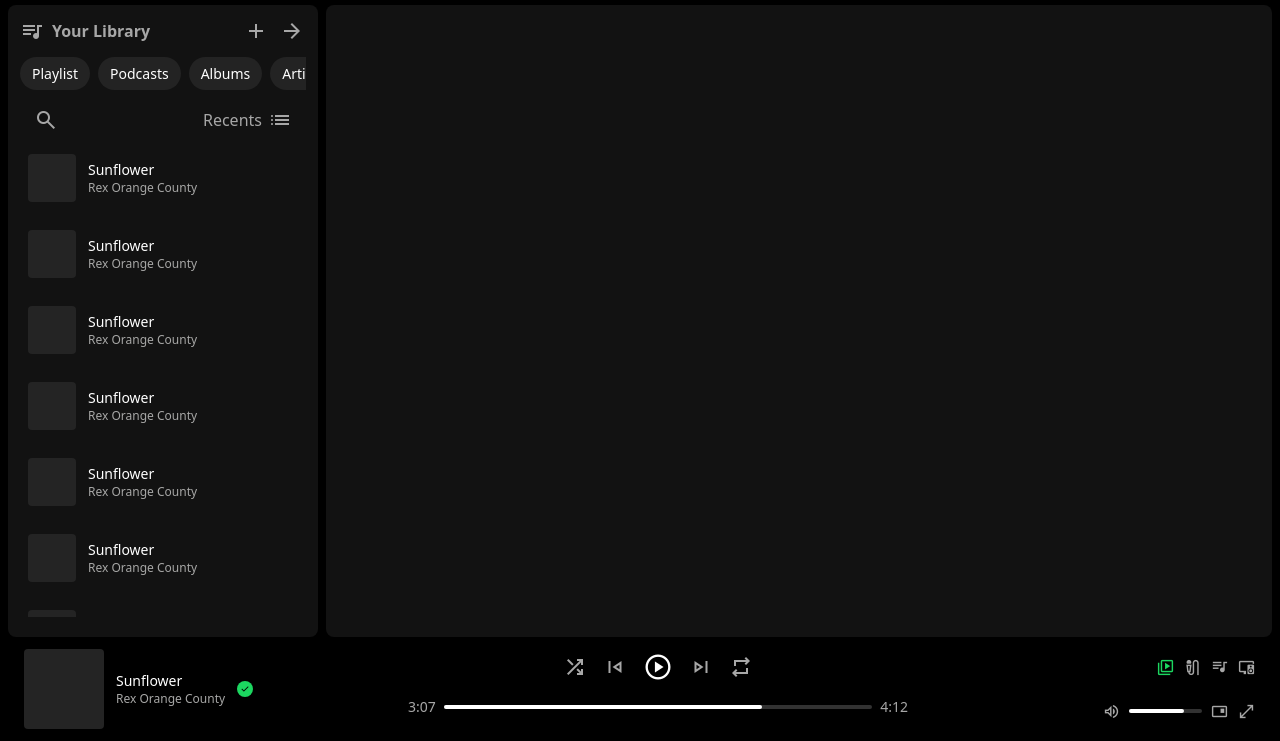
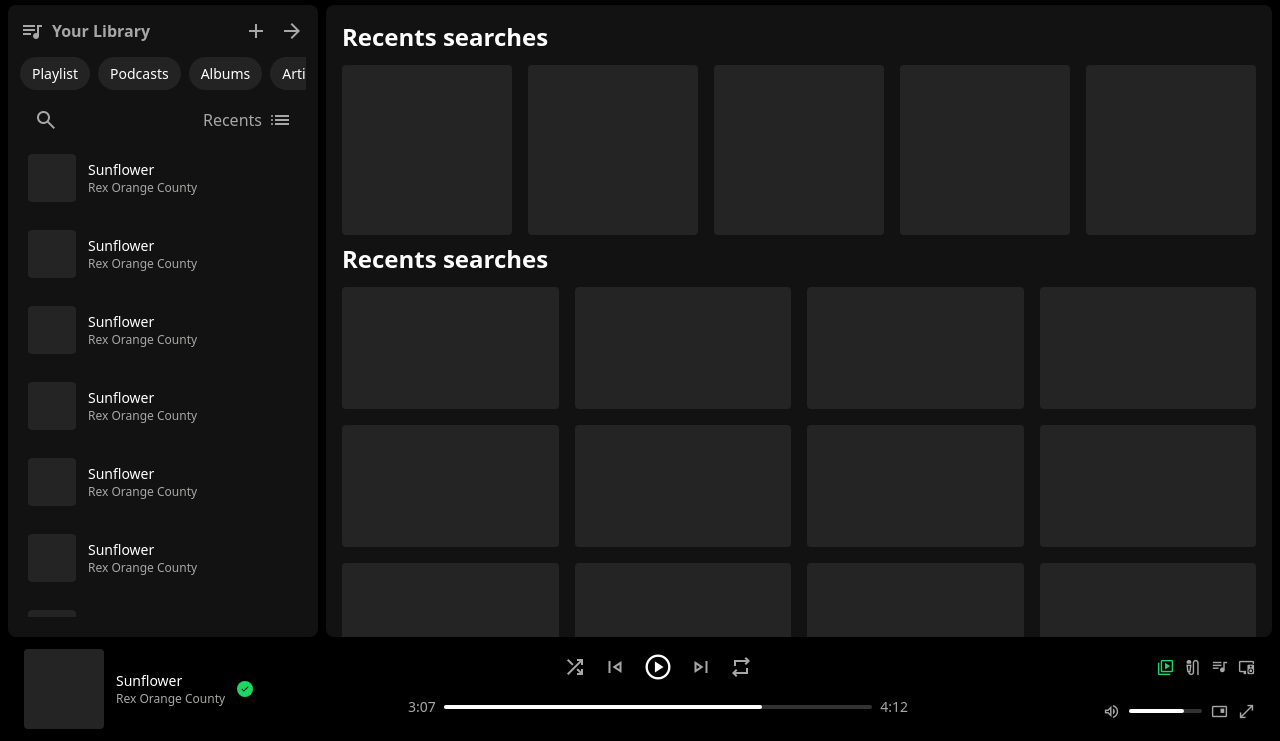
Before and after one commit to idealkritarat/responsive-spotify-desktop-tailwind, a plain HTML site: page index.html in a window 1280 px wide. Shown: the part 59-800 px from the top of the page. Drawn offline with nearby package versions, Linux system fonts and the light colour scheme.

Commit message:
fix: responsive main sections

```diff
--- a/index.html
+++ b/index.html
@@ -65,8 +65,8 @@
             </span>
         </div>
     </nav>
-    <main class="flex lg:grid grid-cols-4 grid-flow-col w-full h-[calc(100vh-168px)] px-2 gap-2">
-        <div class="col-span-1 bg-[#121212] h-[calc(100vh-168)] rounded-lg">
+    <main class="flex lg:grid grid-cols-4 grid-flow-col w-full h-[calc(100vh-168px)] px-2 gap-2 max-w-[100vw]">
+        <div class="col-span-1 bg-[#121212] h-[calc(100vh-168px)] rounded-lg">
             <div class="flex justify-center lg:justify-between p-3 items-center">
                 <div class="flex items-center  gap-2 group cursor-pointer">
                     <span class="material-symbols-outlined text-[#A7A7A7] group-hover:text-white transition-all">
@@ -190,8 +190,46 @@
                 </div>
             </div>
         </div>
-        <div class="col-span-3 bg-[#121212] lg:h-[calc(100vh-168)] rounded-lg h-full w-full">
-
+        <div class="flex flex-col gap-2 col-span-3 bg-[#121212] h-[calc(100vh-168px)] rounded-lg w-full p-4 overflow-y-scroll">
+            <section>
+                <span class="text-2xl text-white font-semibold mb-3 block">Recents searches</span>
+                <div class="flex overflow-x-scroll gap-4 w-full *:shrink-0">
+                    <div class="bg-[#242424] w-[170px] h-[170px] rounded"></div>
+                    <div class="bg-[#242424] w-[170px] h-[170px] rounded"></div>
+                    <div class="bg-[#242424] w-[170px] h-[170px] rounded"></div>
+                    <div class="bg-[#242424] w-[170px] h-[170px] rounded"></div>
+                    <div class="bg-[#242424] w-[170px] h-[170px] rounded"></div>
+                    <div class="bg-[#242424] w-[170px] h-[170px] rounded"></div>
+                    <div class="bg-[#242424] w-[170px] h-[170px] rounded"></div>
+                    <div class="bg-[#242424] w-[170px] h-[170px] rounded"></div>
+                    <div class="bg-[#242424] w-[170px] h-[170px] rounded"></div>
+                    <div class="bg-[#242424] w-[170px] h-[170px] rounded"></div>
+                </div>
+            </section>
+            <section>
+                <span class="text-2xl text-white font-semibold mb-3 block">Recents searches</span>
+                <div class="grid md:grid-cols-2 lg:grid-cols-3 xl:grid-cols-4 gap-4 *:shrink-0">
+                    <div class="bg-[#242424] w-full aspect-video rounded"></div>
+                    <div class="bg-[#242424] w-full aspect-video rounded"></div>
+                    <div class="bg-[#242424] w-full aspect-video rounded"></div>
+                    <div class="bg-[#242424] w-full aspect-video rounded"></div>
+                    <div class="bg-[#242424] w-full aspect-video rounded"></div>
+                    <div class="bg-[#242424] w-full aspect-video rounded"></div>
+                    <div class="bg-[#242424] w-full aspect-video rounded"></div>
+                    <div class="bg-[#242424] w-full aspect-video rounded"></div>
+                    <div class="bg-[#242424] w-full aspect-video rounded"></div>
+                    <div class="bg-[#242424] w-full aspect-video rounded"></div>
+                    <div class="bg-[#242424] w-full aspect-video rounded"></div>
+                    <div class="bg-[#242424] w-full aspect-video rounded"></div>
+                    <div class="bg-[#242424] w-full aspect-video rounded"></div>
+                    <div class="bg-[#242424] w-full aspect-video rounded"></div>
+                    <div class="bg-[#242424] w-full aspect-video rounded"></div>
+                    <div class="bg-[#242424] w-full aspect-video rounded"></div>
+                    <div class="bg-[#242424] w-full aspect-video rounded"></div>
+                    <div class="bg-[#242424] w-full aspect-video rounded"></div>
+                    <div class="bg-[#242424] w-full aspect-video rounded"></div>
+                </div>
+            </section>
         </div>
     </main>
     <footer class="bg-[#000] flex px-6 py-3 justify-between gap-5">
```
